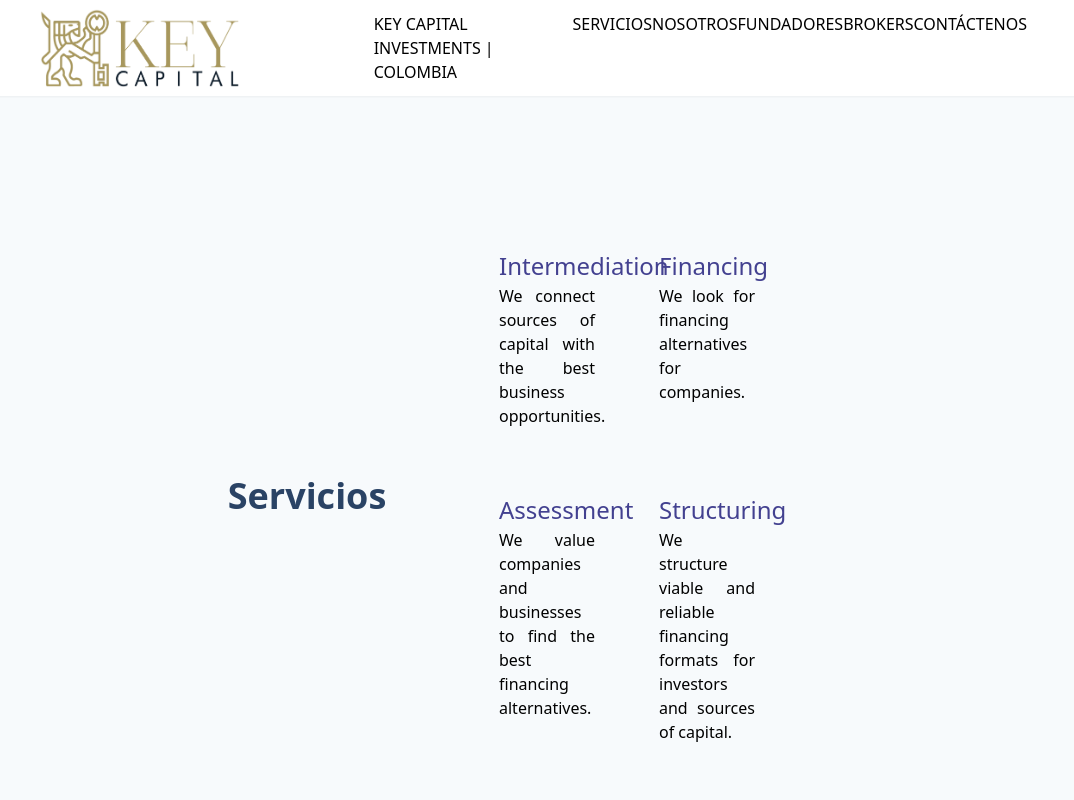
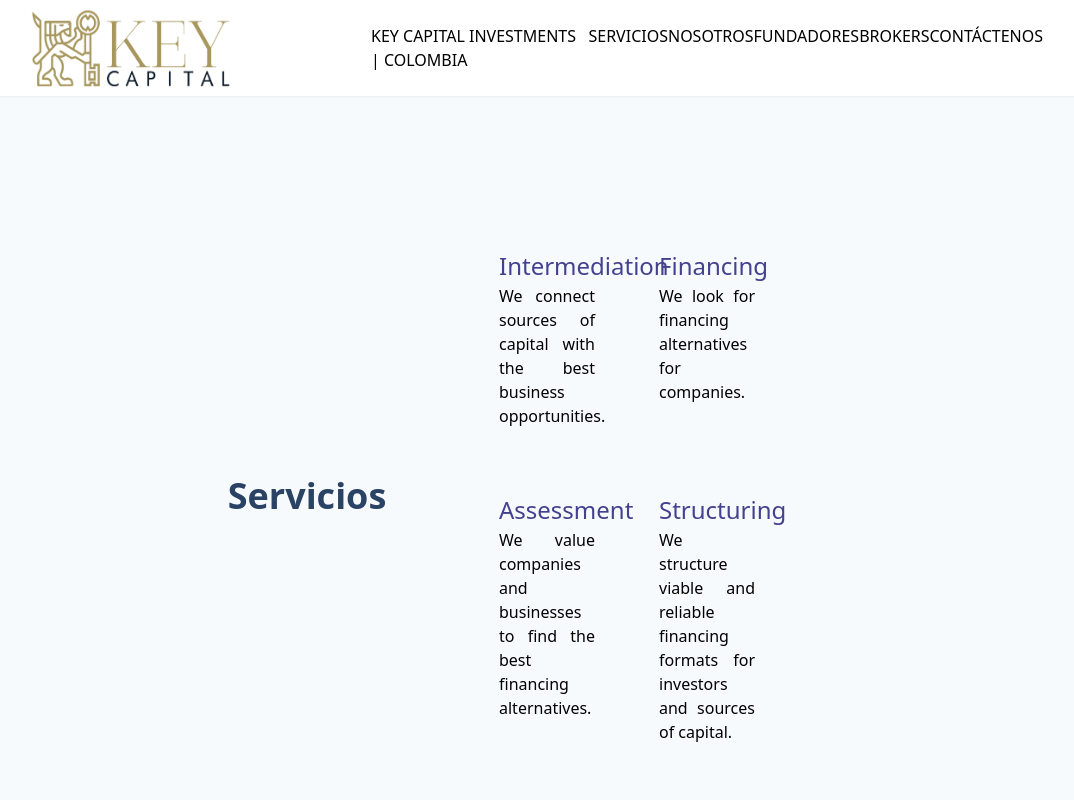
Before and after one commit to EstebanDalelR/keycapital, a Next.js app: page / in a window 1280 px wide. Shown: the top 800 px of the page, without its empty margins (173-1247 px from the left). Built offline with nearby package versions, Linux system fonts and the light colour scheme.

Commit message:
Added smooth navigation

```diff
--- a/components/AboutUs.jsx
+++ b/components/AboutUs.jsx
@@ -1,7 +1,9 @@
 import Container from "./Container"
 
 const AboutUs = () =>
-  <section className="w-full bg-blue-900 h-screen text-gray-100 text-center">
+  <section
+    id="nosotros"
+    className="w-full bg-blue-900 h-screen text-gray-100 text-center">
     <Container>
       <div className="h-full flex flex-col justify-around">
         <div>
--- a/components/Nav.jsx
+++ b/components/Nav.jsx
@@ -1,14 +1,21 @@
 import Image from "next/image"
 const Nav = () =>
-  <nav className="flex shadow-sm w-full justify-between items-center px-20 sticky top-0 bg-white h-24 py-2">
-    <div className="w-5/12 flex justify-center">
+  <nav className="flex shadow-sm w-full justify-between items-center md:p-4 lg:p-10 xl:px-16 sticky top-0 bg-white h-24 py-2">
+    <div className="md:w-3/12 lg:w-5/12 flex justify-center">
       <Image width={200} height={80} src="/sandRect.png" />
     </div>
-    <ul className="flex w-7/12 justify-around uppercase">
+    <ul className="flex md:w-9/12 lg:w-7/12 justify-around uppercase">
       <li>Key Capital Investments | Colombia</li>
-      <li>Servicios</li>
-      <li>Nosotros</li>
-      <li>Fundadores</li>
+      <li>
+        <a href="#servicios">
+          Servicios
+        </a>
+      </li>
+      <li>
+        <a href="#nosotros">
+          Nosotros
+        </a>
+      </li>      <li>Fundadores</li>
       <li>Brokers</li>
       <li>Contáctenos</li>
     </ul>
--- a/components/Services.jsx
+++ b/components/Services.jsx
@@ -7,7 +7,9 @@ let services = [
   { title: "Structuring", text: "We structure viable and reliable financing formats for investors and sources of capital." },
 ]
 const Services = () =>
-  <section className="w-full bg-gray-100 h-screen">
+  <section
+    id="servicios"
+    className="w-full bg-gray-100 h-screen">
     <Container>
       <div className="flex flex-wrap w-full justify-around items-center h-full">
         <h2 className="w-1/2 text-4xl text-blue-900 font-bold text-center">Servicios</h2>
--- a/pages/_app.js
+++ b/pages/_app.js
@@ -1,7 +1,7 @@
 import '../styles/index.css'
 
 function MyApp({ Component, pageProps }) {
-  return <Component {...pageProps} />
+  return <Component {...pageProps}/>
 }
 
 export default MyApp
--- a/styles/index.css
+++ b/styles/index.css
@@ -1,3 +1,13 @@
 @tailwind base;
+html,
+body {
+  scroll-behavior: smooth;
+}
+
+* {
+  box-sizing: border-box;
+}
+
+
 @tailwind components;
 @tailwind utilities;
```
